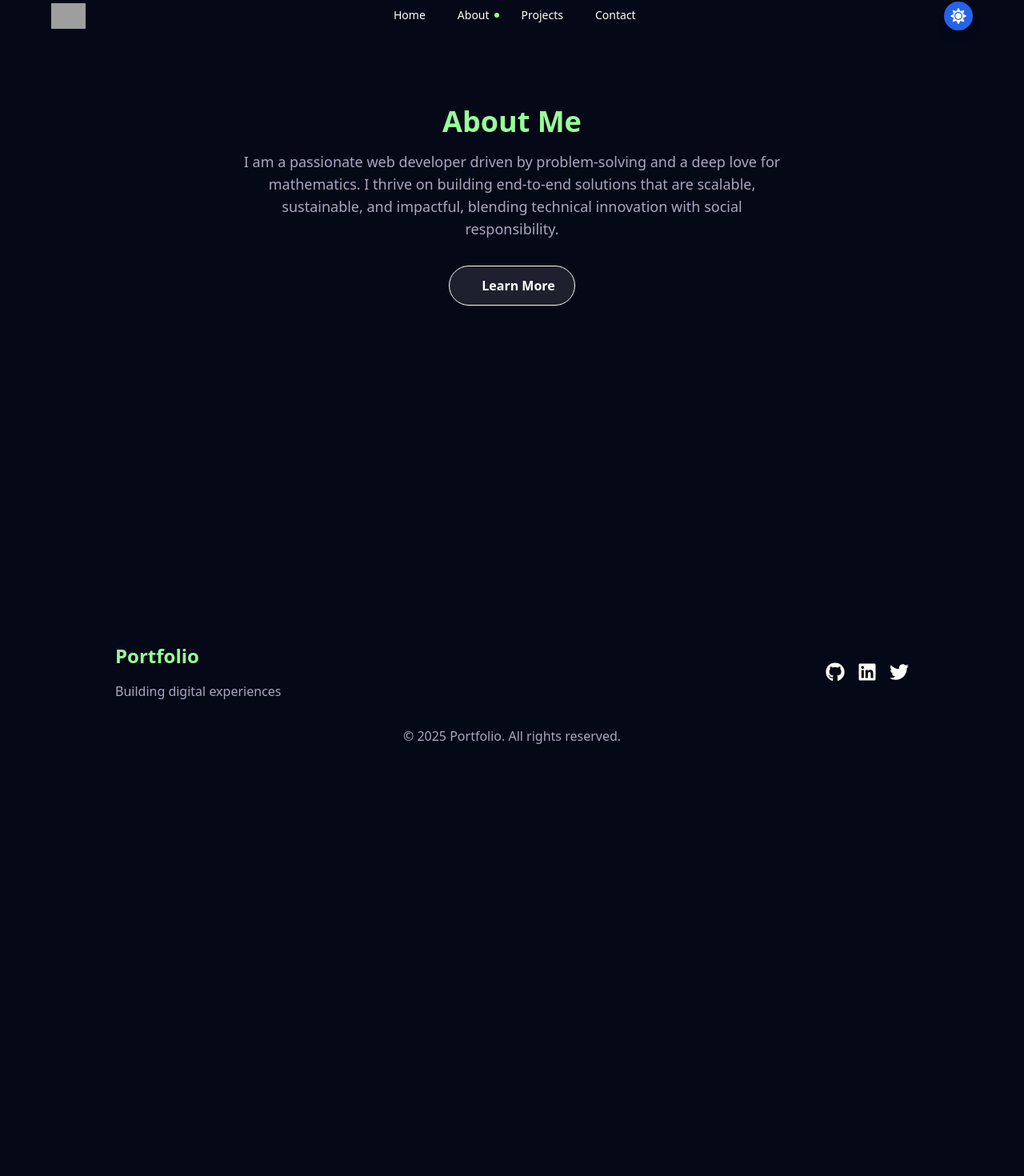
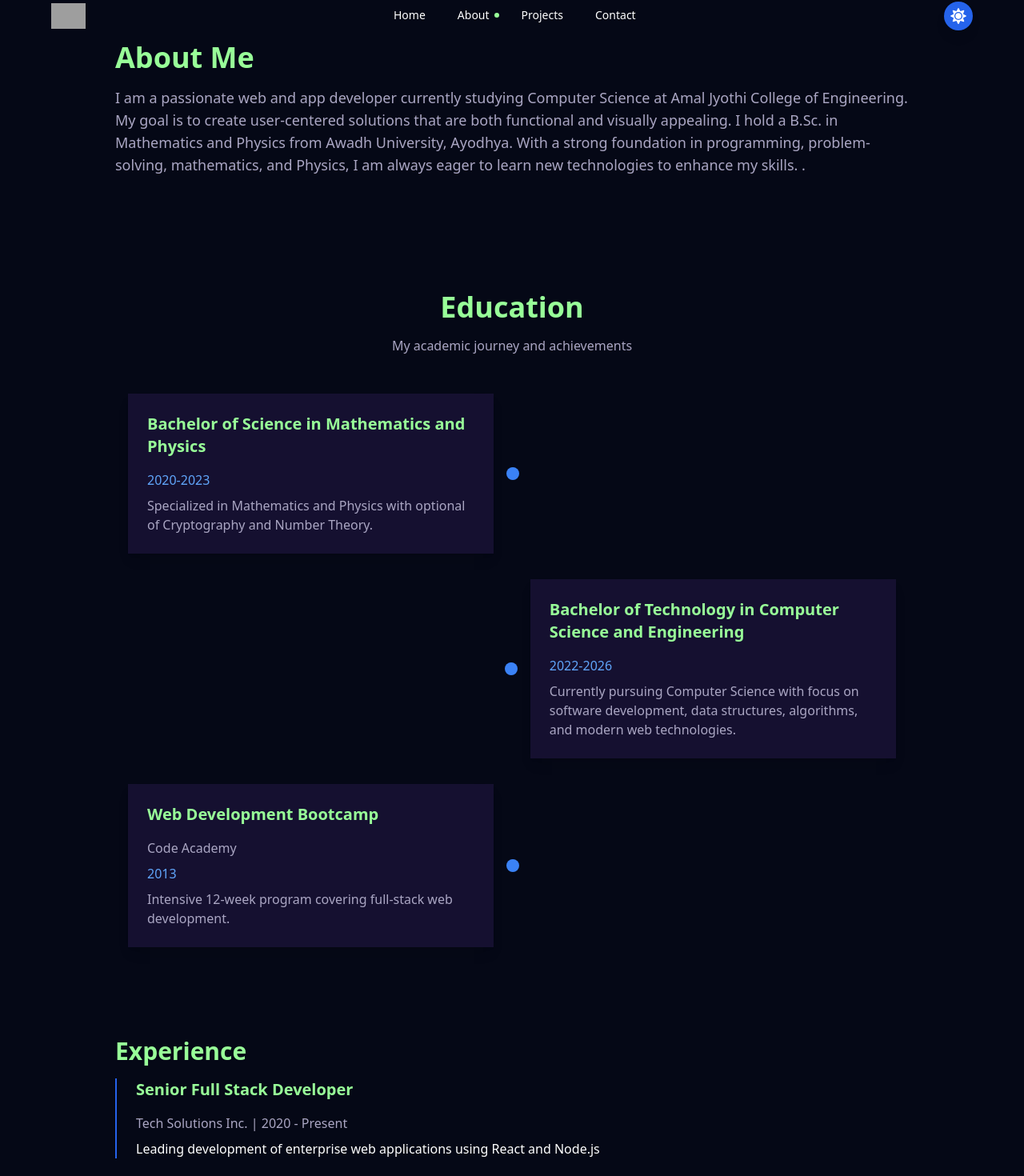
Before and after one commit to lord-rudra0/My-Portfolio, a React (Vite) app: page /about in a window 1280 px wide. Shown: the part 28-1498 px from the top of the page at 80% size. Before the commit the page ends 992 px from the top, so only its background shows below. Built offline with nearby package versions, Linux system fonts and the light colour scheme; grey boxes are pictures that could not be loaded.

Commit message:
input fix

```diff
--- a/src/App.jsx
+++ b/src/App.jsx
@@ -11,7 +11,7 @@ import Projects from './pages/Projects';
 import Contact from './pages/Contact';
 import Footer from './components/Footer';
 import ScrollToTop from './components/ScrollToTop';
-import ClickSpark from './components/ClickSpark';
+
 
 function AnimatedRoutes() {
   const location = useLocation();
@@ -41,12 +41,7 @@ function App() {
     <ThemeProvider>
       <Router>
         <div className="relative z-0 bg-primary transition-colors duration-300 dark:bg-primary light:bg-white">
-          <ClickSpark
-            sparkSize={10}
-            sparkRadius={15}
-            sparkCount={8}
-            duration={400}
-          />
+
           <Navbar />
           <AnimatedRoutes />
           <Footer />
--- a/src/components/Contact.jsx
+++ b/src/components/Contact.jsx
@@ -10,12 +10,17 @@ const Contact = () => {
   };
 
   return (
-    <>
+    <motion.div
+      initial={{ opacity: 0 }}
+      animate={{ opacity: 1 }}
+      exit={{ opacity: 0 }}
+      className="min-h-screen bg-primary text-white py-20"
+    >
       <div className="max-w-screen-lg mx-auto px-4">
         <h1 className="text-4xl font-bold mb-4">Get in Touch</h1>
         <p className="text-secondary text-lg mb-8">I'm always open to new opportunities and collaborations</p>
         <form onSubmit={handleSubmit(onSubmit)} className="flex flex-col w-full md:w-1/2">
-          <input style={{zIndex: 2 }}
+          <input
             type="text"
             {...register('name', { required: 'Name is required' })}
             placeholder="Enter your name"
@@ -23,7 +28,7 @@ const Contact = () => {
           />
           {errors.name && <p className="text-red-500">{errors.name.message}</p>}
 
-          <input style={{zIndex: 2 }}
+          <input
             type="email"
             {...register('email', { required: 'Email is required' })}
             placeholder="Enter your email"
@@ -31,7 +36,7 @@ const Contact = () => {
           />
           {errors.email && <p className="text-red-500">{errors.email.message}</p>}
 
-          <textarea style={{zIndex: 2 }}
+          <textarea
             {...register('message', { required: 'Message is required' })}
             placeholder="Enter your message"
             rows="10"
@@ -39,18 +44,12 @@ const Contact = () => {
           ></textarea>
           {errors.message && <p className="text-red-500">{errors.message.message}</p>}
 
-          <button style={{zIndex: 2 }} type="submit" className="text-white bg-gradient-to-r from-cyan-500 to-blue-500 px-6 py-3 my-8 mx-auto flex items-center rounded-md hover:scale-110 duration-300">
+          <button type="submit" className="text-white bg-gradient-to-r from-cyan-500 to-blue-500 px-6 py-3 my-8 mx-auto flex items-center rounded-md hover:scale-110 duration-300">
             Let's talk
           </button>
         </form>
       </div>
-    <motion.div
-      initial={{ opacity: 0 }}
-      animate={{ opacity: 1 }}
-      exit={{ opacity: 0 }}
-      className="min-h-screen bg-primary text-white py-20"
-    >
-    </motion.div> </>
+    </motion.div>
   );
 };
 
--- a/src/pages/About.jsx
+++ b/src/pages/About.jsx
@@ -1,29 +1,64 @@
 import { motion } from 'framer-motion';
 import { content } from '../data/content';
 import Education from '../components/Education';
-import AboutPreview from '../components/AboutPreview';
 import ClickSpark from '../components/ClickSpark';
 
 const About = () => {
   const { about } = content;
 
   return (
-    <div className="relative">
-      <ClickSpark
-        sparkSize={10}
-        sparkRadius={15}
-        sparkCount={8}
-        duration={400}
-      />
     <motion.div
       initial={{ opacity: 0 }}
       animate={{ opacity: 1 }}
       exit={{ opacity: 0 }}
-        className="min-h-screen bg-primary text-white py-20"
+      className="min-h-screen bg-primary text-white pt-20"
     >
-        <AboutPreview />
+      <div className="max-w-screen-lg mx-auto px-4">
+        <motion.div
+          initial={{ opacity: 0, y: 20 }}
+          animate={{ opacity: 1, y: 0 }}
+          transition={{ duration: 0.5 }}
+          className="mb-16"
+        >
+          <h1 className="text-4xl font-bold mb-8">About Me</h1>
+          <div className="text-secondary text-lg space-y-6">
+            {about.fullBio.split('\n\n').map((paragraph, index) => (
+              <p key={index}>{paragraph}</p>
+            ))}
+          </div>
         </motion.div>
+
+        <Education />
+
+        <motion.div
+          initial={{ opacity: 0, y: 20 }}
+          animate={{ opacity: 1, y: 0 }}
+          transition={{ duration: 0.5, delay: 0.2 }}
+          className="mb-16"
+        >
+          <h2 className="text-3xl font-bold mb-6">Experience</h2>
+          <div className="space-y-8">
+            {about.experience.map((exp, index) => (
+              <motion.div
+                key={index}
+                className="border-l-2 border-blue-600 pl-6"
+                whileHover={{ x: 10 }}
+                transition={{ type: "spring", stiffness: 300 }}
+              >
+                <h3 className="text-xl font-bold">{exp.title}</h3>
+                <p className="text-secondary">{exp.company} | {exp.period}</p>
+                <p className="mt-2">{exp.description}</p>
+              </motion.div>
+            ))}
           </div>
+        </motion.div>
+
+        <ClickSpark
+            sparkSize={10}
+            sparkRadius={15}
+        />
+      </div>
+    </motion.div>
   );
 };
 
--- a/src/pages/Contact.jsx
+++ b/src/pages/Contact.jsx
@@ -2,6 +2,7 @@ import { motion } from 'framer-motion';
 import { useForm } from 'react-hook-form';
 import { FaGithub, FaLinkedin, FaTwitter, FaEnvelope, FaPhone, FaMapMarkerAlt } from 'react-icons/fa';
 import { content } from '../data/content';
+
 
 const Contact = () => {
   const { register, handleSubmit, formState: { errors } } = useForm();
--- a/src/pages/Home.jsx
+++ b/src/pages/Home.jsx
@@ -22,12 +22,6 @@ const Home = () => {
 
   return (
     <div className="overflow-hidden">
-      <ClickSpark
-        sparkSize={10}
-        sparkRadius={15}
-        sparkCount={8}
-        duration={400}
-      />
       <motion.section
         initial="hidden"
         animate="visible"
@@ -80,6 +74,11 @@ const Home = () => {
       >
         <ContactCTA />
       </motion.section>
+
+      <ClickSpark
+        sparkSize={10}
+        sparkRadius={15}
+      />
     </div>
   );
 };
```
Lines whose indentation alone changed are shown as unchanged.
